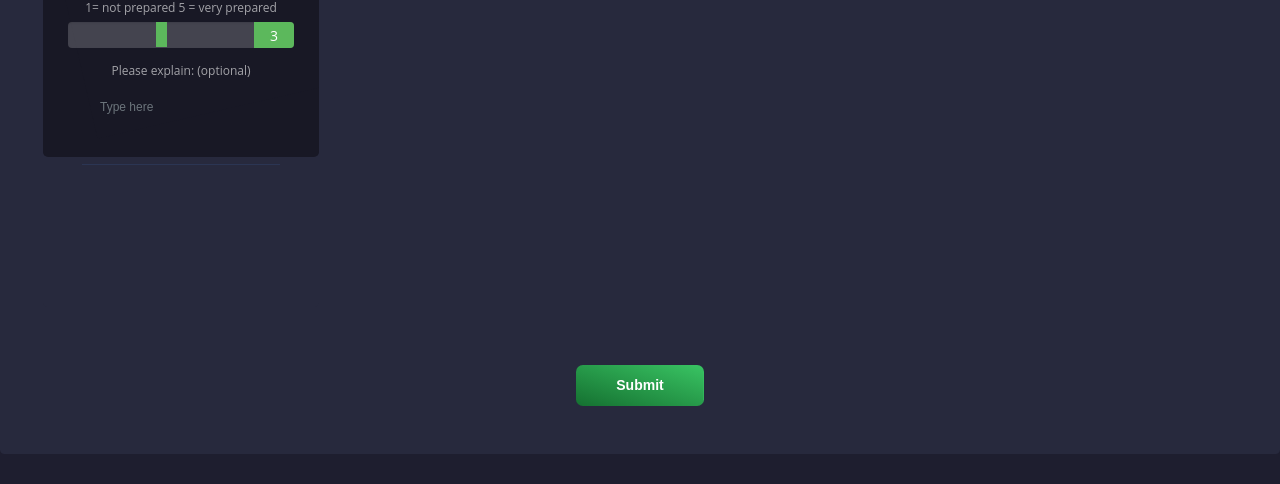
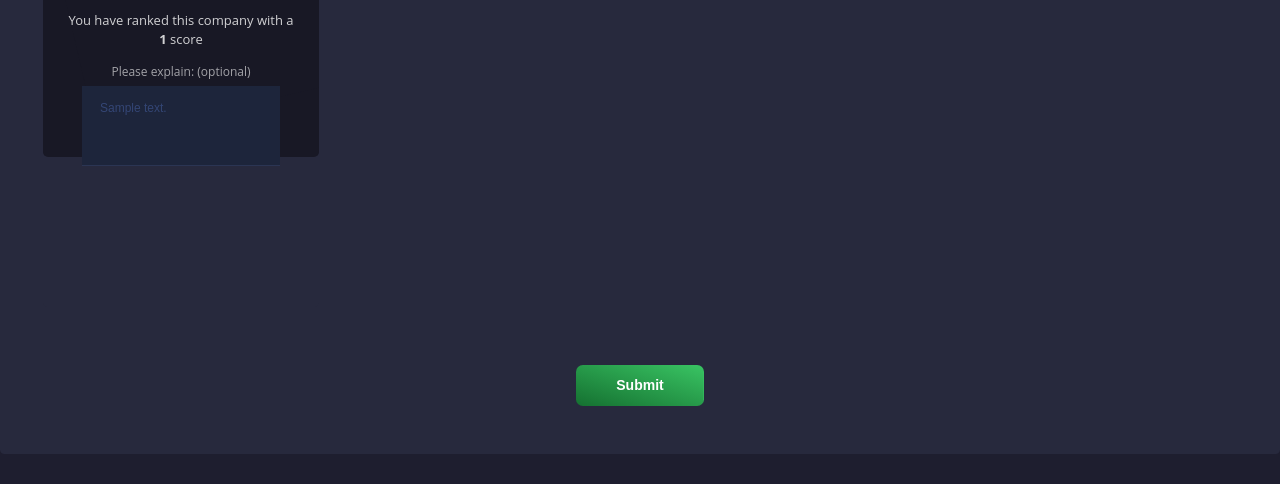
Before and after one commit to thecamo1509/techstars-matching, a Django app: page /mentors/1/ in a window 1280 px wide. Shown: the part 587-1071 px from the top of the page. Run offline with Django 3.2, Linux system fonts and the light colour scheme; tables that the repository leaves empty hold one stand-in row (values such as "Sample post"); parts of the project's set-up code (start-up, migrations or seed data) failed here and were passed over; some libraries are stand-ins or nearby versions.

Commit message:
Updating mentor's view

```diff
--- a/app/engine/sendemails.py
+++ b/app/engine/sendemails.py
@@ -6,11 +6,11 @@ def sendemails():
     appointments = Appointment.objects.filter(date=date.today(),)
     objectslist = []
     """for appointment in appointments:
-        if appointment.mentor.timeSlot == 'PM':
+        if appointment.mentor.timeSlot == 'AM':
             myobject = {'id': appointment.mentor.id, 'email': appointment.mentor.email}
             if myobject not in objectslist:
                 objectslist.append(myobject)"""
-    objectslist.append({'id': 1, 'email': 'ing.heimer.rojas@gmail.com'})
+    """objectslist.append({'id': 1, 'email': 'ing.heimer.rojas@gmail.com'})"""
     objectslist.append({'id': 2, 'email': 'camiloandres.1509@gmail.com'})
 
     """for objects in objectslist:
--- a/core/templates/page-blank.html
+++ b/core/templates/page-blank.html
@@ -356,10 +356,32 @@
                             <h3>{{appointment.startup.companyName}}</h3>
                             {% if appointment.mentorResponse %}
                                 <h3 style="display: block;" id="responsemessage{{appointment.id}}"><p><b>Thank you for your response</b></p><span class="btn btn-sm undo" onclick="undoresponse({{appointment.id}})">Undo</span></h3>
+                                {% if appointment.mentorResponse == 'want' %}
+                                  <h5 style="display: block;" id="summaryreponses{{appointment.id}}">You <strong style="color: #39C463">want</strong> to work with this company as LeadMentor</h5>
+                                {% elif appointment.mentorResponse == 'willing'%}
+                                  <h5 style="display: block;" id="summaryreponses{{appointment.id}}">You are <strong style="color: #ffc107">willing</strong> to work with this company as LeadMentor</h5>
+                                {% else %}
+                                  <h5 style="display: block;" id="summaryreponses{{appointment.id}}">You <strong style="color: #dc3545">don't</strong> want to work with this company as LeadMentor</h5>
+                                {% endif %}
+                                  <h5 style="display: block;" id="rankedresponses{{appointment.id}}">You have ranked this company with a <strong>{{appointment.mentorRank}}</strong> score</h5>
                                 <div id="appointment{{appointment.id}}" style="display: none">
                                     <button class="btn btn-sm successbtn" onClick="appendresponses({{appointment.id}}, 'want', 1)">Want</button>
                                     <button class="btn btn-sm warningbtn" onClick="appendresponses({{appointment.id}}, 'willing', 1)">Willing</button>
                                     <button class="btn btn-sm dangerbtn" onClick="appendresponses({{appointment.id}}, 'wont', 1)">Won't</button>
+                                </div>
+                                <div class="row" id="ranking{{appointment.id}}" style="display: none;">
+                                  <div class="col">
+                                    <label class="mt-2">Preparedness of Company</label>
+                                    <label class="mt-2">1= not prepared 5 = very prepared</label>
+                                    <div class="range range-success">
+                                      <input type="range" name="range{{appointment.id}}" min="1" max="5" value="3" onchange="range{{appointment.id}}.value=value; appendresponses({{appointment.id}}, value, 2)">
+                                      <output id="range{{appointment.id}}">3</output>
+                                    </div>
+                                  </div>
+                                </div>
+                                <div class="form-group" style="margin: 1em;">
+                                  <label>Please explain: (optional)</label>
+                                  <textarea id="mentornotes{{appointment.id}}" readonly rows="4" cols="80" class="form-control disable" placeholder="Type here" onchange="appendresponses({{appointment.id}}, value, 3)">{{appointment.mentorNotes}}</textarea>
                                 </div>
                             {% else %}
                                 <h3 style="display: none;" id="responsemessage{{appointment.id}}"><p><b>Thank you for your response</b></p><span class="btn btn-sm undo" onclick="undoresponse({{appointment.id}})">Undo</span></h3>
@@ -368,22 +390,21 @@
                                     <button class="btn btn-sm warningbtn" onClick="appendresponses({{appointment.id}}, 'willing', 1)">Willing</button>
                                     <button class="btn btn-sm dangerbtn" onClick="appendresponses({{appointment.id}}, 'wont', 1)">Won't</button>
                                 </div>
+                                <div class="row" id="ranking{{appointment.id}}">
+                                  <div class="col">
+                                    <label class="mt-2">Preparedness of Company</label>
+                                    <label class="mt-2">1= not prepared 5 = very prepared</label>
+                                    <div class="range range-success">
+                                      <input type="range" name="range{{appointment.id}}" min="1" max="5" value="3" onchange="range{{appointment.id}}.value=value; appendresponses({{appointment.id}}, value, 2)">
+                                      <output id="range{{appointment.id}}">3</output>
+                                    </div>
+                                  </div>
+                                </div>
+                                <div class="form-group" style="margin: 1em;">
+                                  <label>Please explain: (optional)</label>
+                                  <textarea id="mentornotes{{appointment.id}}" rows="4" cols="80" class="form-control" placeholder="Type here" onchange="appendresponses({{appointment.id}}, value, 3)">{{appointment.mentorNotes}}</textarea>
+                                </div>
                             {% endif %}
-                            <div class="row">
-                              <div class="col">
-                                <label class="mt-2">Preparedness of Company</label>
-                                <label class="mt-2">1= not prepared 5 = very prepared</label>
-                                <div class="range range-success">
-                                  <input type="range" name="range{{appointment.id}}" min="1" max="5" value="3" onchange="range{{appointment.id}}.value=value; appendresponses({{appointment.id}}, value, 2)">
-                                  <output id="range{{appointment.id}}">3</output>
-                                </div>
-                              </div>
-                            </div>
-
-                            <div class="form-group" style="margin: 1em;">
-                                <label>Please explain: (optional)</label>
-                                <textarea rows="4" cols="80" class="form-control" placeholder="Type here" onchange="appendresponses({{appointment.id}}, value, 3)"></textarea>
-                            </div>
                         </div>
                     </div>
                 </div>
@@ -444,9 +465,13 @@
         }
       if(question == 1){
       buttons = document.getElementById("appointment" + id);
+      ranking = document.getElementById("ranking"+ id);
+      ranking.style.display = 'none'
       buttons.style.display = 'none';
       selectedresponse = document.getElementById("responsemessage" + id);
       selectedresponse.style.display = 'block';
+      mentornotes = document.getElementById("mentornotes" + id )
+      mentornotes.readOnly = true
       }
       if (responses.length === mentorstotal) {
         mybutton = document.getElementById("submitbutton")
@@ -470,10 +495,22 @@
             objecttoupdate = {'id': id, 'mentorresponse': ''}
             responses.push(objecttoupdate)
         }
+        summary = document.getElementById("summaryreponses" + id);
+        if(summary !== null){
+          summary.style.display = 'none'
+        }
+        ranking = document.getElementById("rankedresponses" + id);
+        if(ranking !== null){
+          ranking.style.display = 'none'
+        }
+        mentornotes = document.getElementById("mentornotes" + id )
+        mentornotes.removeAttribute("readonly")
+        selectedresponse = document.getElementById("responsemessage" + id);
+        selectedresponse.style.display = 'none'
         buttons = document.getElementById("appointment" + id);
         buttons.style.display = 'block'
-        selectedresponse = document.getElementById("responsemessage" + id);
-        selectedresponse.style.display = 'none'
+        ranking = document.getElementById("ranking"+ id);
+        ranking.style.display = 'block'
         console.log(responses)
     }
 
```
